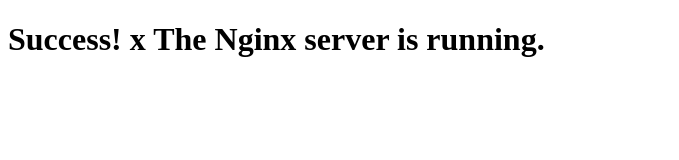
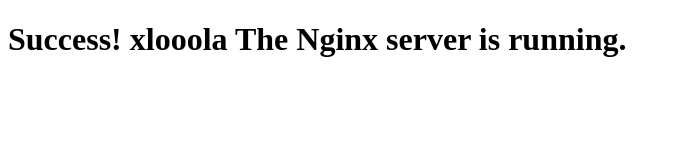
Before and after one commit to MDJ-GitHub/devops, a plain HTML site: page index.html in a window 1280 px wide. Shown: the whole page, without its empty margins (0-679 px from the left). Drawn offline with Linux system fonts and the light colour scheme.

Commit message:
Signed-off-by: MDJ-Github <MDJ.Microsof@outlook.com>

```diff
--- a/index.html
+++ b/index.html
@@ -4,6 +4,6 @@
     <title>Welcome to Nginx!</title>
 </head>
 <body>
-    <h1>Success! x The Nginx server is running.</h1>
+    <h1>Success! xlooola The Nginx server is running.</h1>
 </body>
 </html>
```
